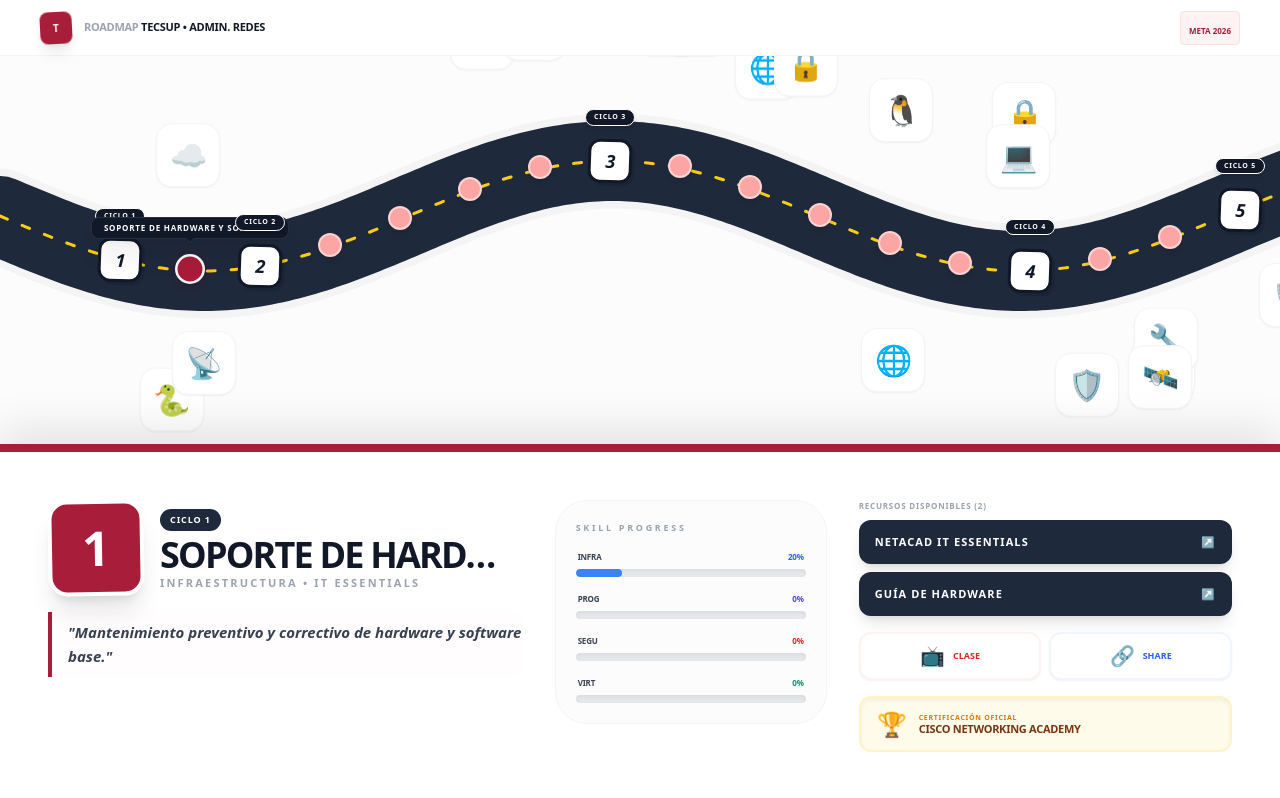
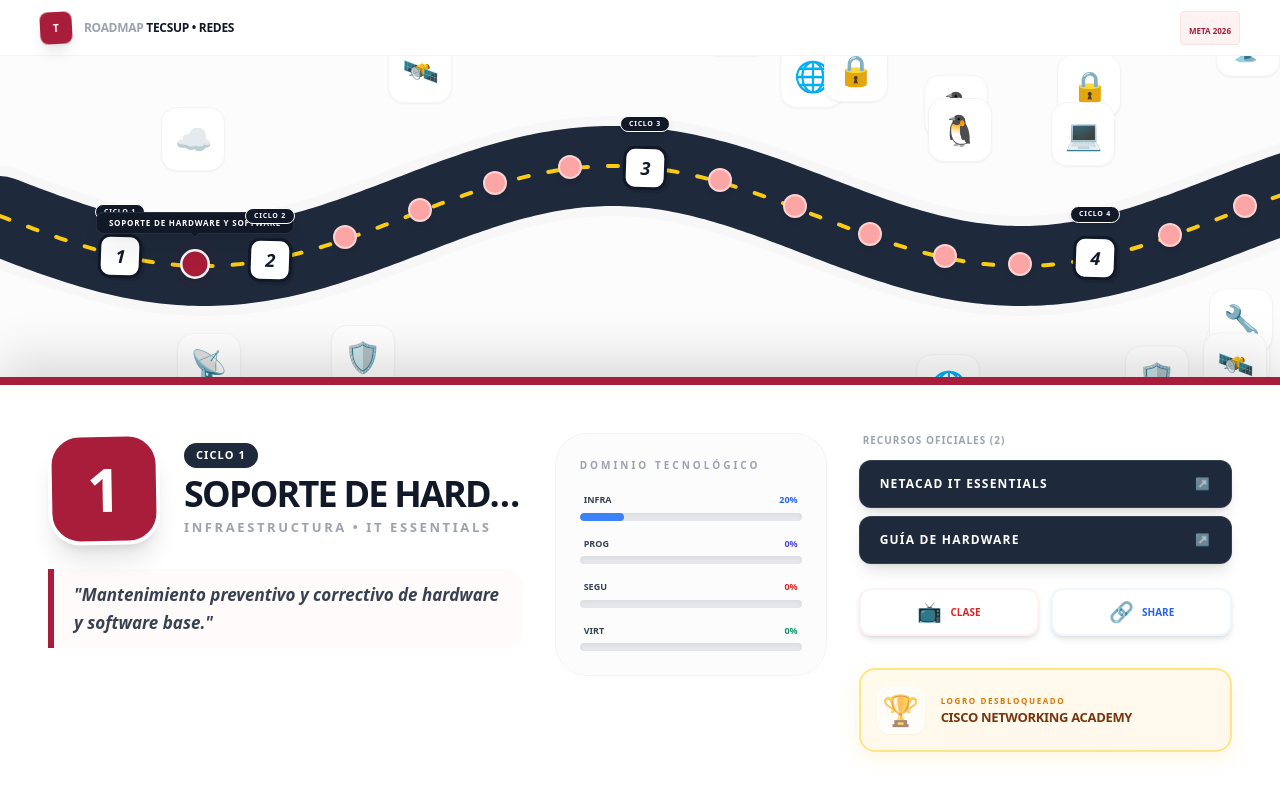
Before and after one commit to madelein-milagros/Ciclo-3---Redes, a React (Vite) app: page / in a window 1280 px wide. Built offline with nearby package versions, Linux system fonts and the light colour scheme.

Commit message:
feat: Adjust roadmap layout for better mobile and desktop experience
Refines spacing, amplitudes, and stroke widths for the roadmap path and item positioning. Increases the density and spread of decorative elements, especially on mobile, to improve visual appeal and information density.

```diff
--- a/App.tsx
+++ b/App.tsx
@@ -61,14 +61,14 @@
   }, []);
 
   const { pathPoints, positionedItems, roadWidth, decorations } = useMemo(() => {
-    const spacing = isMobile ? 80 : 70;
-    const amplitude = isMobile ? 35 : 55;
+    const spacing = isMobile ? 85 : 75;
+    const amplitude = isMobile ? 25 : 50;
     const baselineY = isMobile ? 120 : 160;
-    const strokeWidth = isMobile ? 40 : 80;
+    const strokeWidth = isMobile ? 45 : 80;
 
     const path: {x: number, y: number}[] = [];
     const items: any[] = [];
-    const totalLength = roadmapItems.length * spacing + (isMobile ? 200 : 350);
+    const totalLength = roadmapItems.length * spacing + (isMobile ? 250 : 400);
     const freq = isMobile ? 80 : 130;
 
     for (let i = 0; i < totalLength; i += 5) {
@@ -81,18 +81,18 @@
     });
 
     const decors = [];
-    for (let i = 0; i < (isMobile ? 8 : 20); i++) {
+    for (let i = 0; i < (isMobile ? 12 : 25); i++) {
       const segment = Math.floor(Math.random() * roadmapItems.length);
       const x = (isMobile ? 60 : 120) + (segment * spacing) + (Math.random() * 40 - 20);
       const side = Math.random() > 0.5 ? 1 : -1;
-      const y = (baselineY + Math.sin(x / freq) * amplitude) + side * (Math.random() * 50 + (isMobile ? 60 : 100));
+      const y = (baselineY + Math.sin(x / freq) * amplitude) + side * (Math.random() * 60 + (isMobile ? 70 : 110));
       decors.push({ ...TECH_DECORATIONS[i % TECH_DECORATIONS.length], x, y, delay: Math.random() * 5, id: `decor-${i}` });
     }
 
     return { pathPoints: path.map(p => `${p.x},${p.y}`).join(' '), positionedItems: items, roadWidth: strokeWidth, decorations: decors };
   }, [roadmapItems, isMobile]);
 
-  const totalWidth = positionedItems[positionedItems.length - 1].x + (isMobile ? 150 : 300);
+  const totalWidth = positionedItems[positionedItems.length - 1].x + (isMobile ? 200 : 400);
 
   return (
     <div className="h-screen bg-[#f8fafc] flex flex-col font-sans select-none text-gray-900 overflow-hidden">
@@ -102,8 +102,8 @@
           <div className="w-8 h-8 bg-[#a81d3a] rounded-lg flex items-center justify-center shadow-lg transform -rotate-3 shrink-0">
             <span className="text-white font-black text-[10px]">T</span>
           </div>
-          <h1 className="text-[10px] md:text-[11px] font-black uppercase tracking-tight text-gray-400">
-            Roadmap <span className="text-gray-900">Tecsup • Admin. Redes</span>
+          <h1 className="text-[10px] md:text-[12px] font-black uppercase tracking-tight text-gray-400">
+            Roadmap <span className="text-gray-900">Tecsup • Redes</span>
           </h1>
         </div>
         <div className="bg-red-50 px-2 py-1 rounded border border-red-100">
@@ -116,8 +116,8 @@
         <div className="h-full relative" style={{ width: `${totalWidth}px` }}>
           {/* Decoraciones de Fondo */}
           {decorations.map((d) => (
-            <div key={d.id} className="absolute z-10 opacity-60 pointer-events-none md:opacity-100" style={{ left: d.x, top: d.y, transform: 'translate(-50%, -50%)', animation: `float 8s ease-in-out infinite`, animationDelay: `${d.delay}s` }}>
-              <div className="w-10 h-10 md:w-16 md:h-16 bg-white border border-gray-100 rounded-2xl flex items-center justify-center shadow-sm backdrop-blur-sm">
+            <div key={d.id} className="absolute z-10 opacity-30 pointer-events-none md:opacity-100" style={{ left: d.x, top: d.y, transform: 'translate(-50%, -50%)', animation: `float 10s ease-in-out infinite`, animationDelay: `${d.delay}s` }}>
+              <div className="w-10 h-10 md:w-16 md:h-16 bg-white border border-gray-100 rounded-2xl flex items-center justify-center shadow-sm">
                  <span className="text-xl md:text-3xl">{d.icon}</span>
               </div>
             </div>
@@ -125,9 +125,9 @@
 
           {/* Carretera Tecnológica */}
           <svg className="absolute inset-0 w-full h-full pointer-events-none z-0 overflow-visible">
-            <polyline points={pathPoints} fill="none" stroke="rgba(0,0,0,0.03)" strokeWidth={roadWidth + 15} strokeLinecap="round" strokeLinejoin="round" />
+            <polyline points={pathPoints} fill="none" stroke="rgba(0,0,0,0.02)" strokeWidth={roadWidth + 20} strokeLinecap="round" strokeLinejoin="round" />
             <polyline points={pathPoints} fill="none" stroke="#1e293b" strokeWidth={roadWidth} strokeLinecap="round" strokeLinejoin="round" />
-            <polyline points={pathPoints} fill="none" stroke="#facc15" strokeWidth={isMobile ? 2 : 3} strokeLinecap="round" strokeLinejoin="round" strokeDasharray={isMobile ? "5 10" : "8 16"} />
+            <polyline points={pathPoints} fill="none" stroke="#facc15" strokeWidth={isMobile ? 2.5 : 4} strokeLinecap="round" strokeLinejoin="round" strokeDasharray={isMobile ? "6 12" : "10 20"} />
           </svg>
 
           {/* Hitos */}
@@ -137,41 +137,41 @@
             </div>
           ))}
 
-          {/* Meta Final */}
-          <div className="absolute z-30 cursor-pointer group" style={{ left: totalWidth - (isMobile ? 80 : 150), top: isMobile ? 120 : 160, transform: 'translateY(-50%)' }} onClick={() => setShowFinalModal(true)}>
-            <div className="w-16 h-16 md:w-20 md:h-20 bg-white border-[5px] border-[#1e293b] rounded-[1.5rem] flex items-center justify-center shadow-2xl group-hover:scale-110 transition-transform duration-500">
-               <span className="text-3xl md:text-4xl animate-bounce">🏁</span>
+          {/* Meta Final Flag */}
+          <div className="absolute z-30 cursor-pointer group" style={{ left: totalWidth - (isMobile ? 100 : 200), top: isMobile ? 120 : 160, transform: 'translateY(-50%)' }} onClick={() => setShowFinalModal(true)}>
+            <div className="w-16 h-16 md:w-24 md:h-24 bg-white border-[6px] border-[#1e293b] rounded-[1.8rem] flex items-center justify-center shadow-2xl group-hover:scale-110 transition-transform duration-500 hover:rotate-3">
+               <span className="text-3xl md:text-5xl animate-bounce">🏁</span>
             </div>
           </div>
         </div>
       </main>
 
-      {/* Footer Unificado y Responsive */}
-      <footer className="relative bg-white border-t-[8px] border-[#a81d3a] shadow-[0_-15px_40px_rgba(0,0,0,0.1)] z-50 shrink-0 max-h-[45vh] md:max-h-none overflow-y-auto scrollbar-hide">
-        <div className="max-w-7xl mx-auto p-4 md:p-10 lg:p-12">
+      {/* Footer Unificado y Flexible */}
+      <footer className="relative bg-white border-t-[8px] border-[#a81d3a] shadow-[0_-15px_50px_rgba(0,0,0,0.15)] z-50 shrink-0 max-h-[60vh] md:max-h-none overflow-y-auto scrollbar-hide">
+        <div className="max-w-7xl mx-auto p-5 md:p-10 lg:p-12 pb-12 md:pb-16">
           <div className="grid grid-cols-1 lg:grid-cols-12 gap-8 items-start">
 
             {/* Info Curso */}
-            <div className="lg:col-span-5 space-y-4">
-              <div className="flex items-center gap-4">
-                <div className="shrink-0 w-16 h-16 md:w-24 md:h-24 bg-[#a81d3a] text-white rounded-[1.2rem] flex items-center justify-center font-black text-3xl md:text-5xl shadow-xl transform -rotate-1 border-4 border-white">
+            <div className="lg:col-span-5 space-y-4 md:space-y-6">
+              <div className="flex items-center gap-4 md:gap-6">
+                <div className="shrink-0 w-16 h-16 md:w-28 md:h-28 bg-[#a81d3a] text-white rounded-2xl md:rounded-[2rem] flex items-center justify-center font-black text-3xl md:text-6xl shadow-xl transform -rotate-1 border-4 border-white">
                   {activeCourse.id}
                 </div>
                 <div className="min-w-0">
-                  <div className="bg-[#1e293b] text-white text-[9px] px-2.5 py-1 rounded-full font-black uppercase tracking-widest inline-block mb-1">CICLO {activeCourse.ciclo}</div>
-                  <h2 className="text-xl md:text-3xl lg:text-4xl font-black text-gray-900 uppercase tracking-tighter leading-tight truncate">{activeCourse.title}</h2>
-                  <p className="text-[9px] md:text-[11px] font-black text-gray-400 uppercase tracking-[0.2em]">{activeCourse.category} • {activeCourse.officialName}</p>
+                  <div className="bg-[#1e293b] text-white text-[9px] md:text-[11px] px-3 py-1 rounded-full font-black uppercase tracking-widest inline-block mb-1.5 shadow-sm">CICLO {activeCourse.ciclo}</div>
+                  <h2 className="text-xl md:text-4xl font-black text-gray-900 uppercase tracking-tighter leading-tight truncate mb-1">{activeCourse.title}</h2>
+                  <p className="text-[9px] md:text-[13px] font-black text-gray-400 uppercase tracking-[0.2em]">{activeCourse.category} • {activeCourse.officialName}</p>
                 </div>
               </div>
-              <p className="text-gray-700 text-[12px] md:text-[15px] font-bold leading-relaxed border-l-4 border-[#a81d3a] pl-4 italic bg-red-50/20 py-2 rounded-r-xl">
+              <p className="text-gray-700 text-[12px] md:text-[17px] font-bold leading-relaxed border-l-[6px] border-[#a81d3a] pl-5 italic bg-red-50/30 py-3 rounded-r-2xl pr-3">
                 "{activeCourse.description}"
               </p>
             </div>
 
-            {/* Habilidades Progress */}
-            <div className="lg:col-span-3 bg-gray-50/50 p-5 rounded-[1.5rem] md:rounded-[2rem] border border-gray-100">
-               <p className="text-[9px] font-black text-gray-400 uppercase tracking-[0.3em] mb-4">Skill Progress</p>
-               <div className="grid grid-cols-2 lg:grid-cols-1 gap-4">
+            {/* Habilidades (Hidden in mobile for space, visible in desktop) */}
+            <div className="lg:col-span-3 bg-gray-50/50 p-6 rounded-[2rem] border border-gray-100 hidden md:block">
+               <p className="text-[10px] font-black text-gray-400 uppercase tracking-[0.3em] mb-5">Dominio Tecnológico</p>
+               <div className="space-y-4">
                   {[
                     { label: 'INFRA', color: 'blue', val: skillImpact.infr },
                     { label: 'PROG', color: 'indigo', val: skillImpact.prog },
@@ -179,11 +179,11 @@
                     { label: 'VIRT', color: 'emerald', val: skillImpact.virt }
                   ].map((s) => (
                     <div key={s.label} className="space-y-1.5">
-                      <div className="flex justify-between text-[8px] font-black uppercase tracking-tight text-gray-700 px-0.5">
+                      <div className="flex justify-between text-[9px] font-black uppercase text-gray-700 px-1">
                         <span>{s.label}</span>
                         <span className={`text-${s.color}-600`}>{s.val}%</span>
                       </div>
-                      <div className="h-1.5 md:h-2 w-full bg-gray-200 rounded-full overflow-hidden shadow-inner">
+                      <div className="h-2 w-full bg-gray-200 rounded-full overflow-hidden shadow-inner">
                         <div className={`h-full bg-${s.color}-500 rounded-full transition-all duration-1000 ease-out`} style={{ width: `${s.val}%` }}></div>
                       </div>
                     </div>
@@ -191,38 +191,43 @@
                </div>
             </div>
 
-            {/* Recursos Dinámicos (Garantiza los 3 links) */}
-            <div className="lg:col-span-4 flex flex-col gap-4">
-              <div className="space-y-2">
-                <p className="text-[8px] font-black text-gray-400 uppercase tracking-widest">Recursos Disponibles ({activeCourse.links.length})</p>
-                <div className="flex flex-col gap-2">
+            {/* Recursos Dinámicos y Certificación */}
+            <div className="lg:col-span-4 flex flex-col gap-6">
+              <div className="space-y-3">
+                <p className="text-[10px] font-black text-gray-400 uppercase tracking-widest px-1">Recursos Oficiales ({activeCourse.links.length})</p>
+                <div className="grid grid-cols-1 gap-2">
                   {activeCourse.links.map((link, idx) => (
-                    <a key={idx} href={link.url} target="_blank" className="h-11 px-4 bg-[#1e293b] text-white rounded-xl flex items-center justify-between text-[10px] md:text-[11px] font-black uppercase tracking-widest shadow-lg hover:bg-black hover:scale-[1.02] transition-all active:scale-95 group">
-                      <span className="truncate mr-2">{link.label}</span>
-                      <span className="group-hover:translate-x-1 transition-transform">↗</span>
+                    <a key={idx} href={link.url} target="_blank" className="h-12 px-5 bg-[#1e293b] text-white rounded-xl flex items-center justify-between text-[11px] md:text-[12px] font-black uppercase tracking-widest shadow-lg hover:bg-black hover:scale-[1.02] transition-all active:scale-95 group border border-white/10">
+                      <span className="truncate mr-3">{link.label}</span>
+                      <span className="group-hover:translate-x-1 transition-transform opacity-70">↗</span>
                     </a>
                   ))}
                 </div>
               </div>
 
-              <div className="flex gap-2">
+              <div className="flex gap-3">
                  {activeCourse.youtubeUrl && (
-                    <a href={activeCourse.youtubeUrl} target="_blank" className="flex-1 h-12 bg-white text-red-600 border-2 border-red-50 rounded-xl flex items-center justify-center gap-2 hover:bg-red-600 hover:text-white transition-all shadow-sm active:scale-95">
-                       <span className="text-xl">📺</span> <span className="text-[9px] font-black uppercase">Clase</span>
+                    <a href={activeCourse.youtubeUrl} target="_blank" className="flex-1 h-12 bg-white text-red-600 border-2 border-red-50 rounded-xl flex items-center justify-center gap-2 hover:bg-red-50 transition-all shadow-md active:scale-95">
+                       <span className="text-xl">📺</span> <span className="text-[10px] font-black uppercase">Clase</span>
                     </a>
                  )}
                  {activeCourse.linkedinUrl && (
-                    <a href={activeCourse.linkedinUrl} target="_blank" className="flex-1 h-12 bg-white text-blue-600 border-2 border-blue-50 rounded-xl flex items-center justify-center gap-2 hover:bg-blue-600 hover:text-white transition-all shadow-sm active:scale-95">
-                       <span className="text-xl">🔗</span> <span className="text-[9px] font-black uppercase">Share</span>
+                    <a href={activeCourse.linkedinUrl} target="_blank" className="flex-1 h-12 bg-white text-blue-600 border-2 border-blue-50 rounded-xl flex items-center justify-center gap-2 hover:bg-blue-50 transition-all shadow-md active:scale-95">
+                       <span className="text-xl">🔗</span> <span className="text-[10px] font-black uppercase">Share</span>
                     </a>
                  )}
               </div>
 
-              <div className="h-14 bg-amber-50 border-2 border-amber-100 rounded-xl flex items-center px-4 gap-3 shadow-inner">
-                 <div className="text-2xl drop-shadow-sm">🏆</div>
+              {/* Caja de Certificación Premium y Visible */}
+              <div className="p-4 bg-gradient-to-br from-amber-50 to-orange-50 border-2 border-amber-200 rounded-2xl flex items-center gap-4 shadow-[0_5px_20px_rgba(251,191,36,0.15)] mt-2">
+                 <div className="w-12 h-12 bg-white rounded-xl flex items-center justify-center shadow-sm text-3xl animate-pulse">
+                    🏆
+                 </div>
                  <div className="flex flex-col min-w-0">
-                    <span className="text-[7px] text-amber-600 font-black uppercase tracking-widest leading-none mb-0.5">Certificación Oficial</span>
-                    <span className="text-[10px] md:text-[11px] font-black text-amber-900 truncate uppercase tracking-tight leading-none">{activeCourse.certification}</span>
+                    <span className="text-[8px] text-amber-600 font-black uppercase tracking-[0.2em] mb-0.5">Logro Desbloqueado</span>
+                    <span className="text-[11px] md:text-[13px] font-black text-amber-900 truncate uppercase tracking-tight leading-tight">
+                       {activeCourse.certification}
+                    </span>
                  </div>
               </div>
             </div>
@@ -231,25 +236,8 @@
         </div>
       </footer>
 
-      {/* Modal Final Premium */}
-      {showFinalModal && (
-        <div className="fixed inset-0 z-[200] flex items-center justify-center p-4">
-          <div className="absolute inset-0 bg-gray-900/95 backdrop-blur-xl" onClick={() => setShowFinalModal(false)}></div>
-          <div className="relative bg-white w-full max-w-sm rounded-[3.5rem] shadow-[0_30px_60px_rgba(0,0,0,0.5)] overflow-hidden animate-pop-in border-[12px] border-[#a81d3a]">
-            <div className="bg-[#a81d3a] p-10 text-center text-white">
-               <div className="text-7xl mb-6">🎓</div>
-               <h3 className="text-2xl font-black uppercase tracking-tighter italic leading-tight">{FINAL_MISSION.title}</h3>
-            </div>
-            <div className="p-10 text-center">
-               <p className="text-gray-900 text-[16px] font-bold leading-relaxed mb-10">"{FINAL_MISSION.content}"</p>
-               <button onClick={() => setShowFinalModal(false)} className="w-full h-16 bg-gray-900 text-white rounded-2xl font-black text-[14px] uppercase tracking-[0.2em] hover:bg-black transition-all shadow-2xl active:scale-95">¡Misión Cumplida!</button>
-            </div>
-          </div>
-        </div>
-      )}
-
       <style>{`
-        @keyframes pop-in { from { transform: scale(0.8); opacity: 0; } to { transform: scale(1); opacity: 1; } }
+        @keyframes pop-in { from { transform: scale(0.85); opacity: 0; } to { transform: scale(1); opacity: 1; } }
         .animate-pop-in { animation: pop-in 0.5s cubic-bezier(0.175, 0.885, 0.32, 1.275); }
         @keyframes float {
           0%, 100% { transform: translate(-50%, -50%) translateY(0); }
@@ -257,7 +245,31 @@
         }
         ::-webkit-scrollbar { display: none; }
         .scrollbar-hide { -ms-overflow-style: none; scrollbar-width: none; }
+
+        @media (max-width: 768px) {
+          footer {
+            border-top-left-radius: 2.5rem;
+            border-top-right-radius: 2.5rem;
+          }
+        }
       `}</style>
+
+      {/* Modal Final */}
+      {showFinalModal && (
+        <div className="fixed inset-0 z-[200] flex items-center justify-center p-6">
+          <div className="absolute inset-0 bg-gray-900/95 backdrop-blur-xl" onClick={() => setShowFinalModal(false)}></div>
+          <div className="relative bg-white w-full max-w-sm rounded-[4rem] shadow-2xl overflow-hidden animate-pop-in border-[12px] border-[#a81d3a]">
+            <div className="bg-[#a81d3a] p-12 text-center text-white">
+               <div className="text-8xl mb-6">🎓</div>
+               <h3 className="text-2xl md:text-3xl font-black uppercase tracking-tighter italic leading-none">{FINAL_MISSION.title}</h3>
+            </div>
+            <div className="p-10 text-center">
+               <p className="text-gray-900 text-lg font-bold leading-relaxed mb-10 italic">"{FINAL_MISSION.content}"</p>
+               <button onClick={() => setShowFinalModal(false)} className="w-full h-16 bg-gray-900 text-white rounded-2xl font-black text-[14px] uppercase tracking-[0.2em] shadow-xl active:scale-95">¡Misión Cumplida!</button>
+            </div>
+          </div>
+        </div>
+      )}
     </div>
   );
 };
```
